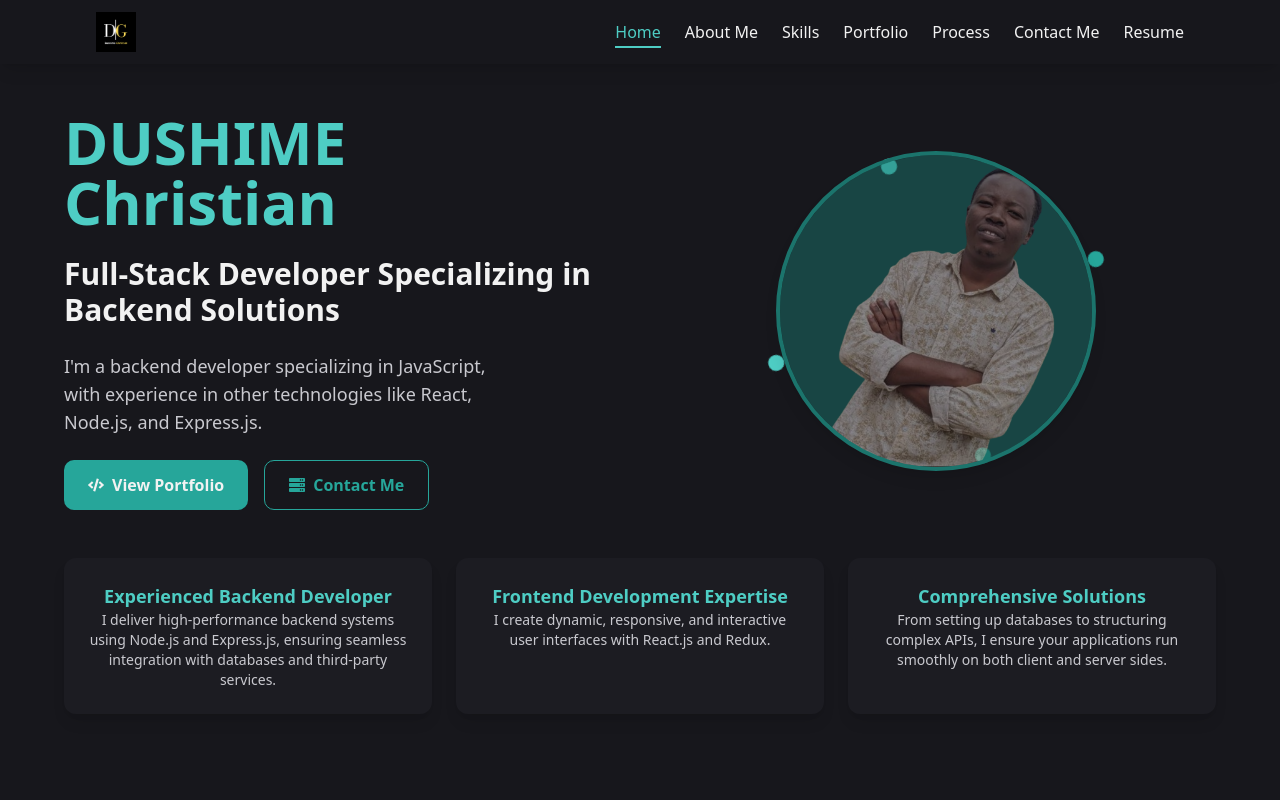
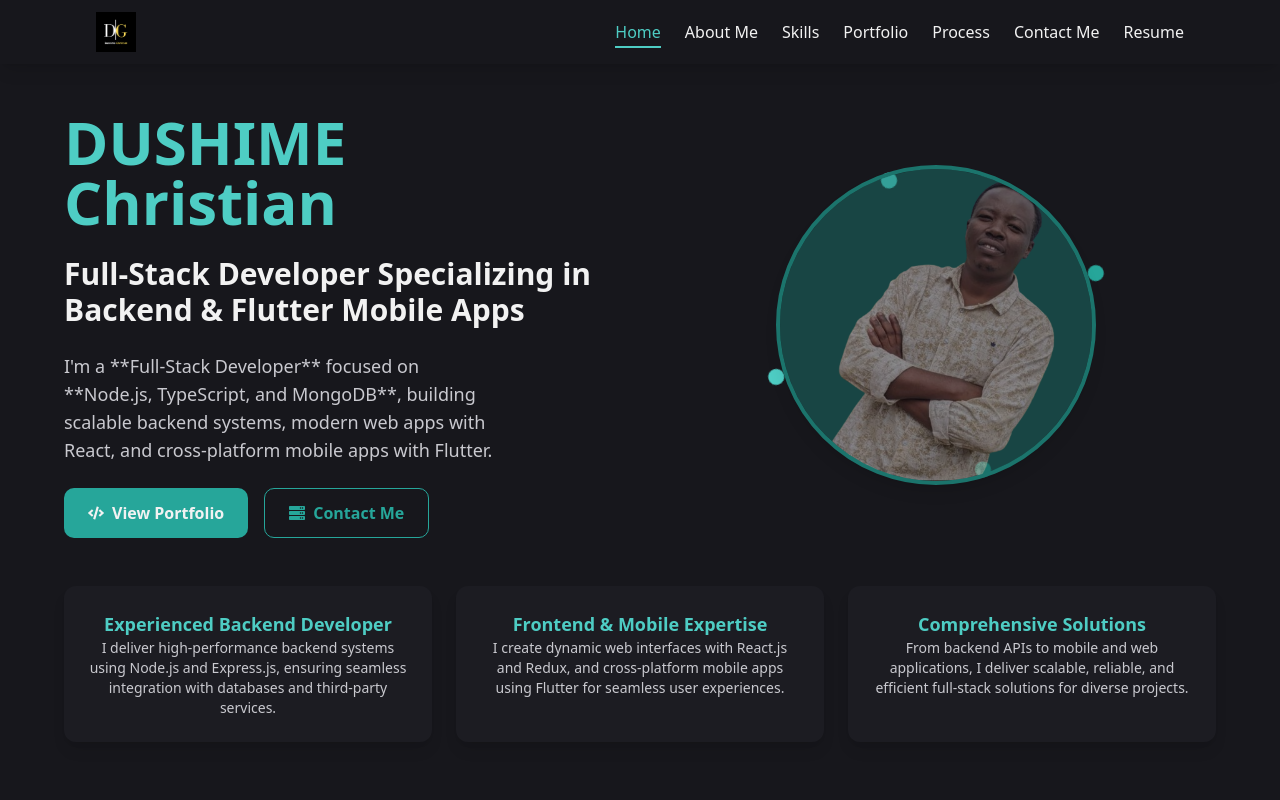
Before and after one commit to dushimec/dushime-portfolio, a React (Vite) app: page / in a window 1280 px wide. Shown: the top 800 px of the page. Built offline with nearby package versions, Linux system fonts and the light colour scheme.

Commit message:
updates on home page

```diff
--- a/src/Pages/Home/Home.jsx
+++ b/src/Pages/Home/Home.jsx
@@ -7,14 +7,14 @@ const Home = () => {
   return (
     <div className="bg-background text-foreground min-h-screen py-8 px-4 sm:px-6 lg:px-8">
       <Helmet>
-        <title>DUSHIME Christian - Backend Developer</title>
+        <title>DUSHIME Christian - Full-Stack Developer</title>
         <meta
           name="description"
-          content="DUSHIME Christian is a Full-Stack Developer specializing in backend solutions. Explore my portfolio and contact me for scalable web applications."
+          content="DUSHIME Christian is a Full-Stack Developer specializing in backend solutions and cross-platform mobile apps. Explore my portfolio and contact me for scalable web and mobile applications."
         />
         <meta
           name="keywords"
-          content="DUSHIME Christian, Full-Stack Developer, backend solutions, web development, portfolio, scalable applications"
+          content="DUSHIME Christian, Full-Stack Developer, backend solutions, Flutter, web development, mobile development, portfolio, scalable applications"
         />
       </Helmet>
       <div className="max-w-6xl mx-auto flex flex-col items-center gap-12">
@@ -26,11 +26,11 @@ const Home = () => {
               DUSHIME Christian
             </h1>
             <p className="text-lg sm:text-xl md:text-2xl lg:text-3xl font-semibold text-foreground text-center md:text-left">
-              Full-Stack Developer Specializing in Backend Solutions
+              Full-Stack Developer Specializing in Backend & Flutter Mobile Apps
             </p>
             <p className="text-sm sm:text-base md:text-lg text-muted-foreground max-w-md text-center md:text-left">
-              I'm a backend developer specializing in JavaScript, with experience in other technologies like React, Node.js, and Express.js.
-              </p>
+              I'm a **Full-Stack Developer** focused on **Node.js, TypeScript, and MongoDB**, building scalable backend systems, modern web apps with React, and cross-platform mobile apps with Flutter.
+            </p>
             <div className="flex flex-col sm:flex-row justify-center md:justify-start gap-4 w-full">
               <Link
                 to="/portfolio"
@@ -52,12 +52,9 @@ const Home = () => {
             <div className="relative w-48 h-48 sm:w-64 sm:h-64 md:w-72 md:h-72 lg:w-80 lg:h-80">
               {/* Profile Photo */}
               <div className="absolute inset-0 rounded-full overflow-hidden shadow-lg border-4 border-teal-dark z-10">
-                {/* Placeholder - Replace with your photo */}
                 <div className="w-full h-full bg-teal-dark flex items-center justify-center text-foreground opacity-50">
-                  {/* <FaServer className="w-16 h-16 sm:w-20 sm:h-20 md:w-24 md:h-24" /> */}
-                <img src={profile} alt="DUSHIME Christian" className="w-full h-full object-cover " />
+                  <img src={profile} alt="DUSHIME Christian" className="w-full h-full object-cover " />
                 </div>
-                {/* Uncomment and replace with your image */}
               </div>
 
               {/* Circling Dots Animation */}
@@ -78,21 +75,19 @@ const Home = () => {
           <div className="bg-card p-4 sm:p-6 rounded-lg shadow-lg flex flex-col items-center">
             <h3 className="text-base sm:text-lg font-semibold text-teal-light">Experienced Backend Developer</h3>
             <p className="text-xs sm:text-sm text-muted-foreground text-center">
-              I deliver high-performance backend systems using Node.js and Express.js, ensuring seamless integration
-              with databases and third-party services.
+              I deliver high-performance backend systems using Node.js and Express.js, ensuring seamless integration with databases and third-party services.
             </p>
           </div>
           <div className="bg-card p-4 sm:p-6 rounded-lg shadow-lg flex flex-col items-center">
-            <h3 className="text-base sm:text-lg font-semibold text-teal-light">Frontend Development Expertise</h3>
+            <h3 className="text-base sm:text-lg font-semibold text-teal-light">Frontend & Mobile Expertise</h3>
             <p className="text-xs sm:text-sm text-muted-foreground text-center">
-              I create dynamic, responsive, and interactive user interfaces with React.js and Redux.
+              I create dynamic web interfaces with React.js and Redux, and cross-platform mobile apps using Flutter for seamless user experiences.
             </p>
           </div>
           <div className="bg-card p-4 sm:p-6 rounded-lg shadow-lg flex flex-col items-center">
             <h3 className="text-base sm:text-lg font-semibold text-teal-light">Comprehensive Solutions</h3>
             <p className="text-xs sm:text-sm text-muted-foreground text-center">
-              From setting up databases to structuring complex APIs, I ensure your applications run smoothly on both
-              client and server sides.
+              From backend APIs to mobile and web applications, I deliver scalable, reliable, and efficient full-stack solutions for diverse projects.
             </p>
           </div>
         </div>
```
